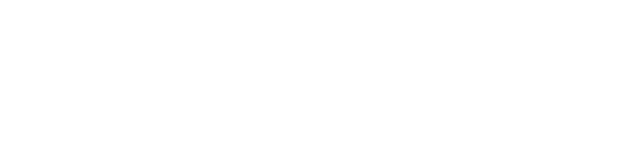
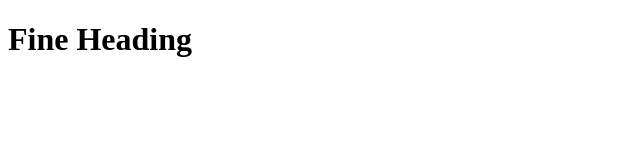
Before and after one commit to Macucous/Repository-practice, a plain HTML site: page index.html in a window 1280 px wide. Shown: the whole page, without its empty margins (0-640 px from the left). Drawn offline with Linux system fonts and the light colour scheme.

Commit message:
Update index.html

```diff
--- a/index.html
+++ b/index.html
@@ -6,6 +6,6 @@
     <title>GitHub-practice</title>
 </head>
 <body>
-    <h1></h1>
+    <h1>Fine Heading</h1>
 </body>
 </html>
```
